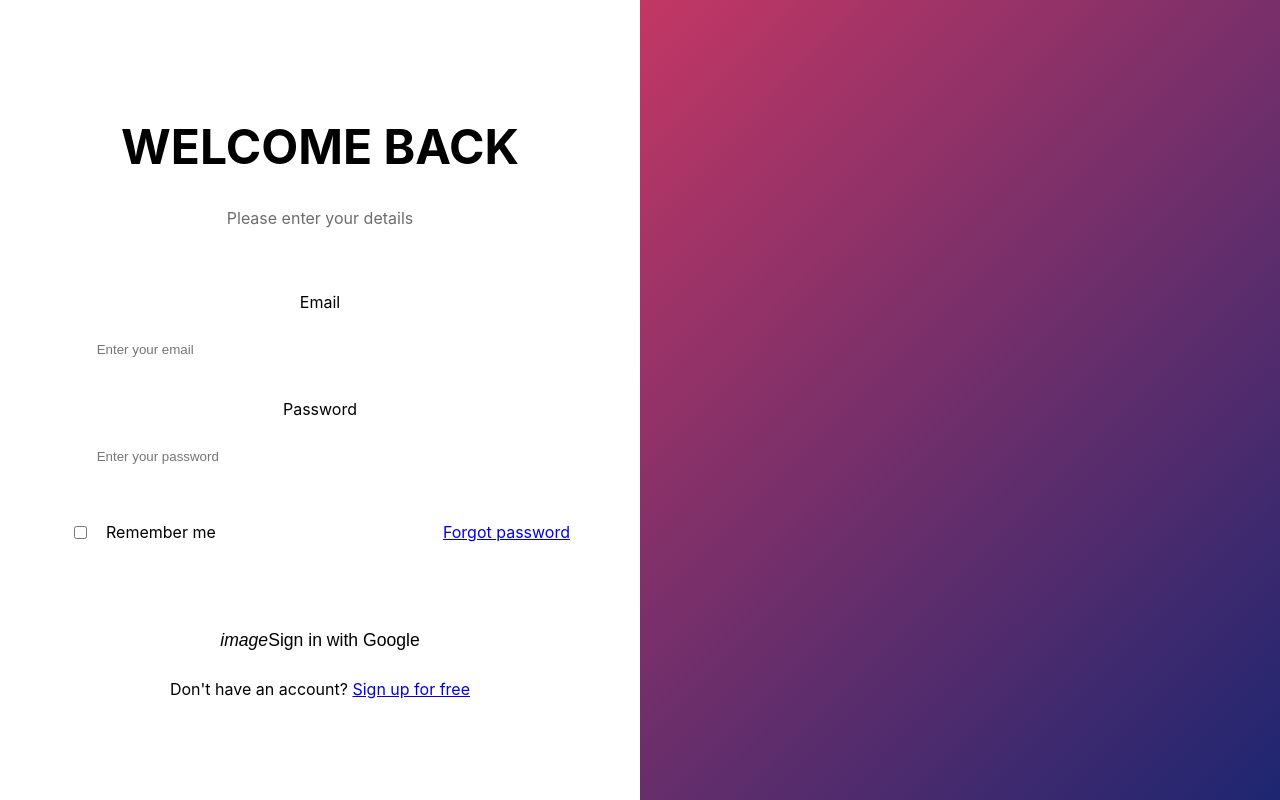
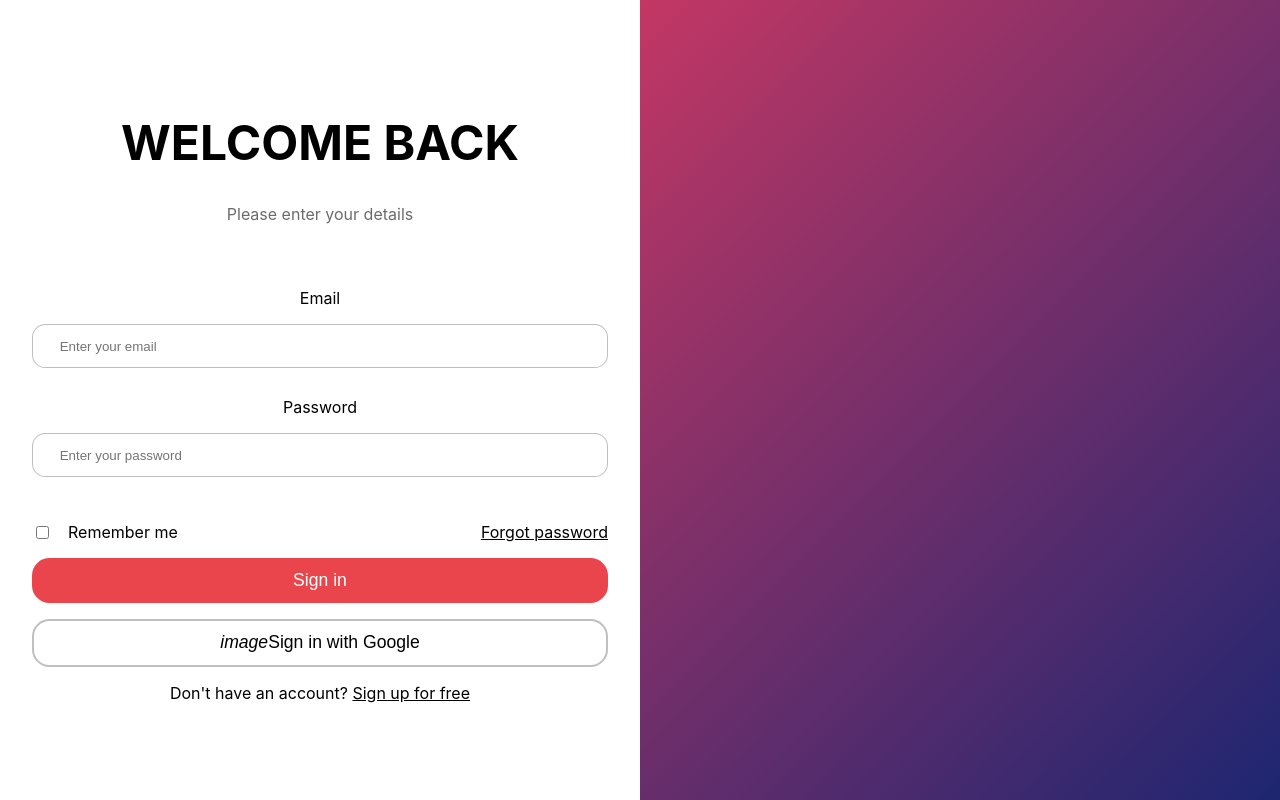
Before and after one commit to Hycient195/IP-console, a React (Create React App) app: page / in a window 1280 px wide. Built offline with nearby package versions, Linux system fonts and the light colour scheme.

Commit message:
Adjusted form max-width

```diff
--- a/src/index.css
+++ b/src/index.css
@@ -1,3 +1,8 @@
+
+*{
+  box-sizing: border-box;
+}
+
 body {
   margin: 0;
   font-family: -apple-system, BlinkMacSystemFont, 'Segoe UI', 'Roboto', 'Oxygen',
@@ -13,9 +18,13 @@ code {
 }
 
 
+a{
+  color: inherit;
+}
 
-
-
+/*===========*/
+/* Variables */
+/*===========*/
 :root{
   --base-padding: 1em;
   --base-margin: 1em;
@@ -23,11 +32,17 @@ code {
   --base-gap: 1em;
   --light-blue: rgb(11, 125, 196);
   --lighter-blue: rgb(20, 152, 235);
+  --base-padding: 1em;
+  --base-margin: 1em;
+  --base-gap: 1em;
+  --outline: rgba(0, 0, 0, 0.25);
+  --pink-red: #EA454C;
 }
 
-*{
-  box-sizing: border-box;
-}
+
+
+
+
 
 /* *::-webkit-scrollbar{
   display: none;
--- a/src/pages/Login/Login.css
+++ b/src/pages/Login/Login.css
@@ -72,8 +72,8 @@ div.page_container > div.page_left{
 
 div.page_left > div.page_left_content{
   width: 100%;
-  max-width: 500px;
-  min-width: 400px;
+  max-width: 600px;
+  min-width: 500px;
 }
 
 div.page_left_content > h1{
```
Also changed, not shown: src/App.css (line endings or trailing spaces), 1 other file (tests, documents, lock files or other folders).
